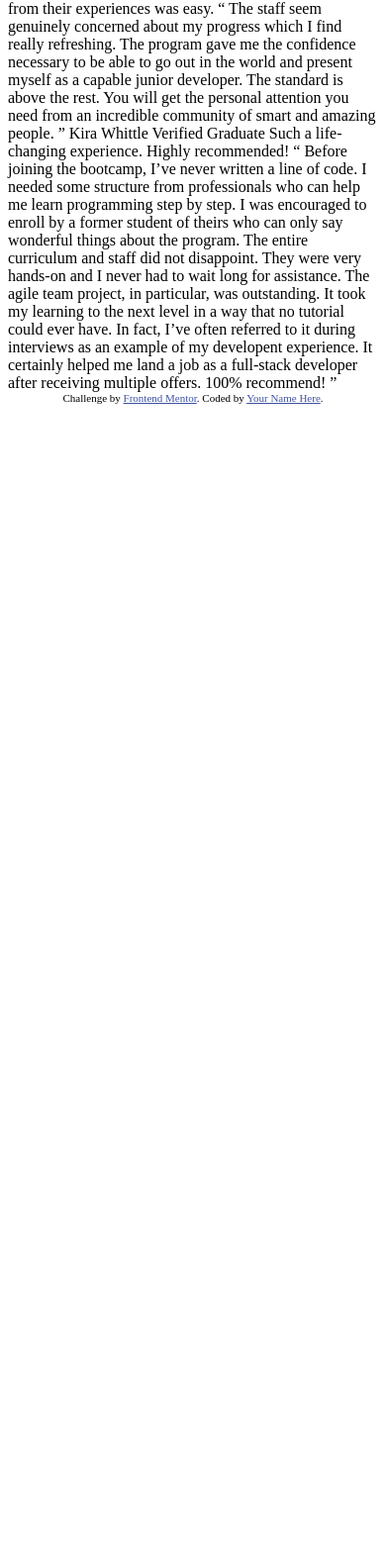
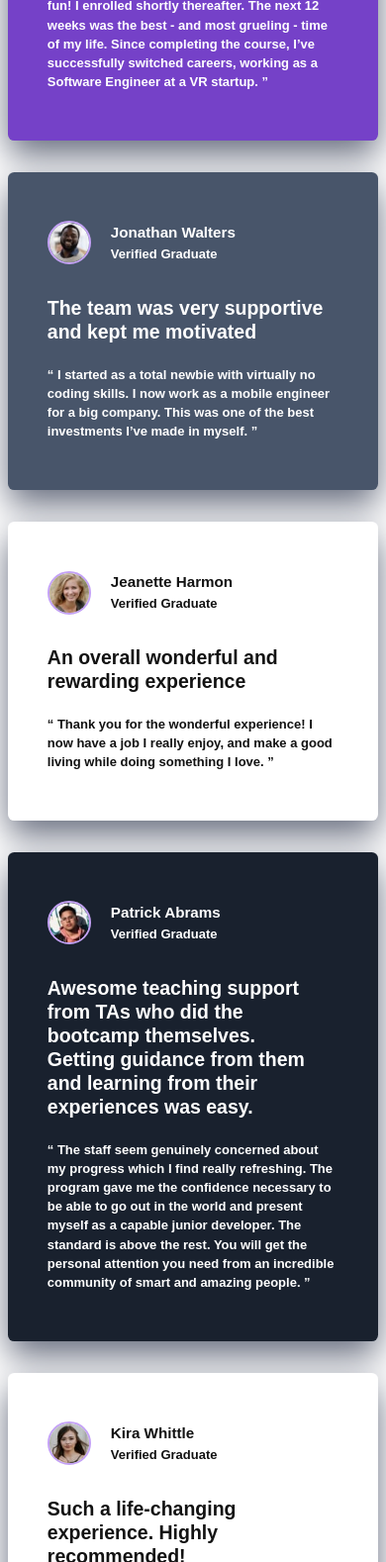
Before and after one commit to Abdulgafar-Riro/testimonials-grid-section, a plain HTML site: page index.html in a window 390 px wide. Shown: the part 422-2000 px from the top of the page at 99% size. Before the commit the page ends 844 px from the top, so only its background shows below. Drawn offline with Linux system fonts and the light colour scheme; a web font is replaced by a local one.

Commit message:
Mobile styling

```diff
--- a/index.html
+++ b/index.html
@@ -6,59 +6,117 @@
 
   <link rel="icon" type="image/png" sizes="32x32" href="./images/favicon-32x32.png">
 
-  <title>Frontend Mentor | [Challenge Name Here]</title>
+  <link rel="stylesheet" href="styles/styles.css">
 
-  <!-- Feel free to remove these styles or customise in your own stylesheet 👍 -->
-  <style>
-    .attribution { font-size: 11px; text-align: center; }
-    .attribution a { color: hsl(228, 45%, 44%); }
-  </style>
+  <link href="https://fonts.google.com/specimen/Barlow+Semi+Condensed" rel="stylesheet">
+
+  <title>Frontend Mentor | Testimonials Grid Section</title>
+
 </head>
 <body>
-  Daniel Clifford
-  Verified Graduate
+  <main class="cards-container">
+    <section class="card purple">
+      <header>
+        <img src="images/image-daniel.jpg" alt="An image of Daniel Clifford in a good mood">
 
+        <article class="profile-info">
+          <h3>Daniel Clifford</h3>
+          <p>Verified Graduate</p>
+        </article>
+      </header>
+
+      <h2>
         I received a job offer mid-course, and the subjects I learned were current, if not more so,
         in the company I joined. I honestly feel I got every penny’s worth.
+      </h2>
 
+      <p>
         “ I was an EMT for many years before I joined the bootcamp. I’ve been looking to make a
         transition and have heard some people who had an amazing experience here. I signed up
         for the free intro course and found it incredibly fun! I enrolled shortly thereafter.
         The next 12 weeks was the best - and most grueling - time of my life. Since completing
         the course, I’ve successfully switched careers, working as a Software Engineer at a VR startup. ”
+      </p>
+    </section>
 
-  Jonathan Walters
-  Verified Graduate
+    <section class="card grey">
+      <header>
+        <img src="images/image-jonathan.jpg" alt="An image of Jonathan Walters in a good mood">
 
+        <article class="profile-info">
+          <h3>Jonathan Walters</h3>
+          <p>Verified Graduate</p>
+        </article>
+      </header>
+
+      <h2>
         The team was very supportive and kept me motivated
+      </h2>
 
+      <p>
         “ I started as a total newbie with virtually no coding skills. I now work as a mobile engineer
         for a big company. This was one of the best investments I’ve made in myself. ”
+      </p>
+    </section>
 
-  Jeanette Harmon
-  Verified Graduate
+    <section class="card white">
+      <header>
+        <img src="images/image-jeanette.jpg" alt="An image of Jeanette Harmon in a good mood">
 
+        <article class="profile-info">
+          <h3>Jeanette Harmon</h3>
+          <p>Verified Graduate</p>
+        </article>
+      </header>
+
+      <h2>
         An overall wonderful and rewarding experience
+      </h2>
 
+      <p>
         “ Thank you for the wonderful experience! I now have a job I really enjoy, and make a good living
   while doing something I love. ”
+      </p>
+    </section>
 
-  Patrick Abrams
-  Verified Graduate
+    <section class="card dark-blue">
+      <header>
+        <img src="images/image-patrick.jpg" alt="An image of Jeanette Harmon in a good mood">
 
+        <article class="profile-info">
+          <h3>Patrick Abrams</h3>
+          <p>Verified Graduate</p>
+        </article>
+      </header>
+
+      <h2>
         Awesome teaching support from TAs who did the bootcamp themselves. Getting guidance from them and
         learning from their experiences was easy.
+      </h2>
 
+      <p>
         “ The staff seem genuinely concerned about my progress which I find really refreshing. The program
         gave me the confidence necessary to be able to go out in the world and present myself as a capable
         junior developer. The standard is above the rest. You will get the personal attention you need from
         an incredible community of smart and amazing people. ”
+      </p>
+    </section>
 
-  Kira Whittle
-  Verified Graduate
+    <section class="card white">
+      <header>
+        <img src="images/image-kira.jpg" alt="An image of Jeanette Harmon in a good mood">
 
+        <article class="profile-info">
+          <h3>Kira Whittle</h3>
+          <p>Verified Graduate</p>
+        </article>
+      </header>
+
+      <h2>
         Such a life-changing experience. Highly recommended!
+      </h2>
 
+      <p>
         “ Before joining the bootcamp, I’ve never written a line of code. I needed some structure from
         professionals who can help me learn programming step by step. I was encouraged to enroll by a former
         student of theirs who can only say wonderful things about the program. The entire curriculum and staff
@@ -67,10 +125,13 @@
         could ever have. In fact, I’ve often referred to it during interviews as an example of my developent
         experience. It certainly helped me land a job as a full-stack developer after receiving multiple offers.
         100% recommend! ”
+      </p>
+    </section>
+  </main>
 
-  <div class="attribution">
+  <footer class="attribution">
     Challenge by <a href="https://www.frontendmentor.io?ref=challenge" target="_blank">Frontend Mentor</a>.
     Coded by <a href="#">Your Name Here</a>.
-  </div>
+  </footer>
 </body>
 </html>
--- /dev/null
+++ b/styles/styles.scss
@@ -0,0 +1,106 @@
+// Color Variables
+$Purple50: hsl(260, 100%, 95%);
+$Purple300: hsl(264, 82%, 80%);
+$Purple500: hsl(263, 55%, 52%);
+$White: hsl(0, 0%, 100%);
+$Grey100: hsl(214, 17%, 92%);
+$Grey200: hsl(0, 0%, 81%);
+$Grey400: hsl(224, 10%, 45%);
+$Grey500: hsl(217, 19%, 35%);
+$Darkblue: hsl(219, 29%, 14%);
+$Black: hsl(0, 0%, 7%);
+
+// Mixin for card top border color
+@mixin card-background($color) {
+  background-color: $color;
+}
+
+// Global Styles
+*, ::before, ::after {
+  margin: 0;
+  padding: 0;
+}
+
+body {
+  font-size: 13px;
+  font-family: 'Barlow', sans-serif;
+  display: flex;
+  flex-direction: column;
+  justify-content: center;
+  align-items: center;
+}
+
+.main-container {
+  width: 280px;
+  padding: 1rem 2rem;
+  display: flex;
+  flex-direction: column;
+  justify-content: center;
+  align-items: center;
+  background-color: $Grey500;
+}
+
+// Card Styles
+.card {
+  border: none;
+  border-radius: 0.4rem;
+  box-shadow: 0 15px 35px $Grey400;
+  margin: 2rem 0;
+  padding: 2.5rem;
+  width: 18.4rem;
+  font-weight: 550;
+  line-height: 1.2rem;
+  color: $White;
+
+  header {
+    display: flex;
+    align-items: center;
+    column-gap: 20px;
+    margin-bottom: 10px;
+
+    img {
+      width: 2.5rem;
+      border-radius: 50%;
+      border: 2px solid $Purple300;
+
+    }
+
+    .profile-info {
+      line-height: 1.5;
+      margin-top: 10px;
+
+      p {
+        padding-top: 0;
+      }
+    }
+  }
+
+  h2 {
+    line-height: 1.5rem;
+    padding: 12px 0;
+    width: 26ch;
+  }
+
+  p {
+    padding: 10px 0;
+  }
+
+  // Use mixin for card top border
+  &.purple { @include card-background($Purple500); }
+  &.grey { @include card-background($Grey500); }
+  &.white {
+    @include card-background($White);
+    color: $Black
+   }
+  &.dark-blue { @include card-background($Darkblue); }
+}
+
+// Attribution Styles
+.attribution {
+  font-size: 11px;
+  text-align: center;
+
+  a {
+    color: hsl(228, 45%, 44%);
+  }
+}
```
Also changed, not shown: design/mobile-design.jpg, styles/styles.css (added), 1 other file. Lines whose indentation alone changed are shown as unchanged.
